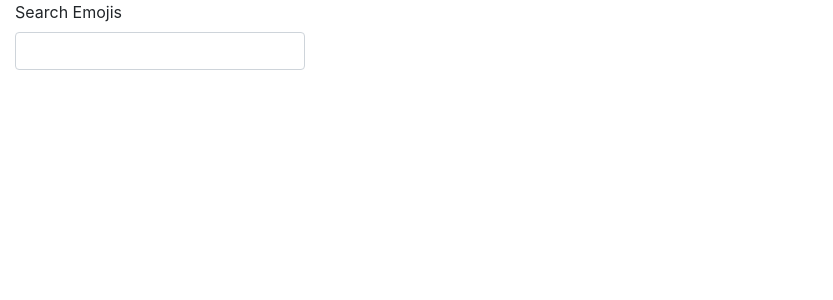
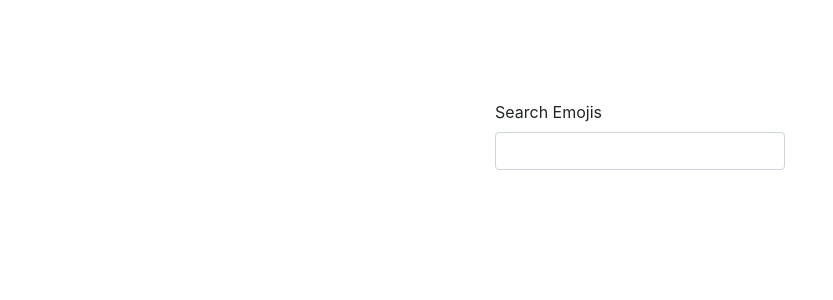
Before and after one commit to tombonan/emoji-search, a React (Create React App) app: page / in a window 1280 px wide. Shown: the top 300 px of the page, without its empty margins (0-833 px from the left). Built offline with nearby package versions, Linux system fonts and the light colour scheme.

Commit message:
styling changes

```diff
--- a/src/components/App.js
+++ b/src/components/App.js
@@ -19,19 +19,21 @@ class App extends Component {
         });
     }
 
-  render() {
+    render() {
+
     return (
         <div className="App">
           <form>
             <FormGroup row>
-              <Col xs={10} md={3}>
+              <Col xs={10} md={3} style={{ margin: 'auto', marginTop: '100px' }}>
                 <ControlLabel sm={2}>Search Emojis</ControlLabel>
                 <FormControl autocomplete="off" type="search" name="search" id="Search" onChange={this.handleChange.bind(this)}/>
+                        {(this.state.input !== "") ? <Results data = {this.state.emojiFilter}/> : null }
               </Col>
             </FormGroup>
           </form>
 
-        {(this.state.input !== "") ? <Results data = {this.state.emojiFilter}/> : null }
+
       </div>
     );
   }
--- a/src/components/Results.js
+++ b/src/components/Results.js
@@ -8,7 +8,7 @@ class Results extends Component {
         const data = this.props.data;
         const listEmojis = data.map(this.createItem);
         return (
-            <ul>{listEmojis}</ul>
+            <ul style={{ marginLeft: '-30px', marginTop: '10px' }}>{listEmojis}</ul>
         );
     }
 }
```
